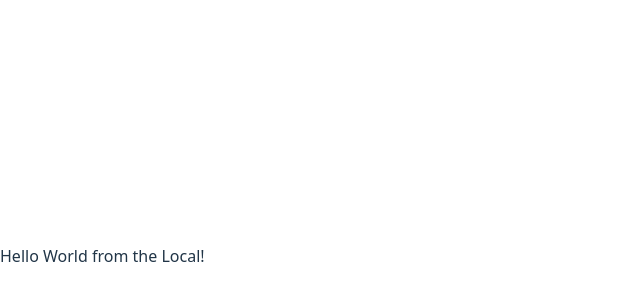
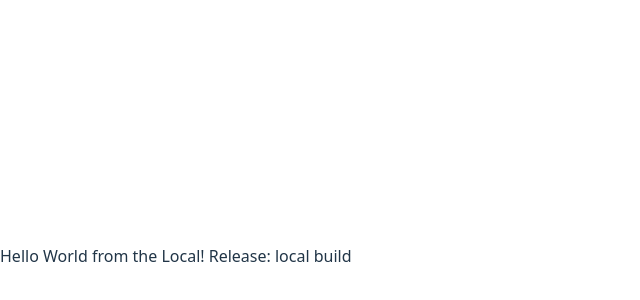
Before and after one commit to Morinslash/circle-ci-docker-extract-poc, a React (Vite) app: page / in a window 1280 px wide. Shown: the part 144-444 px from the top of the page, without its empty margins (0-640 px from the left). Built offline with nearby package versions, Linux system fonts and the light colour scheme.

Commit message:
adding release value for the production build and deployment over circle CI

```diff
--- a/public/config.json
+++ b/public/config.json
@@ -1,3 +1,3 @@
 {
-  "value":"Local"
+  "env":"Local"
 }
--- a/src/App.jsx
+++ b/src/App.jsx
@@ -1,17 +1,18 @@
 import React, { useEffect, useState } from 'react';
 
 function App() {
-  const [value, setValue] = useState('');
+  const [config, setConfig] = useState({ env: '', release: ''});
 
   useEffect(() => {
     fetch(`${import.meta.env.BASE_URL}config.json`)
       .then((response) => response.json())
-      .then((data) => setValue(data.value));
+      .then((data) => setConfig(data));
   }, []);
 
   return (
     <div>
-      Hello World from the {value}!
+      Hello World from the {config.env}!
+      Release: {config.release ? config.release : 'local build'}
     </div>
   );
 }
```
Also changed, not shown: .circleci/config.yml, 1 other file (tests, documents, lock files or other folders).
